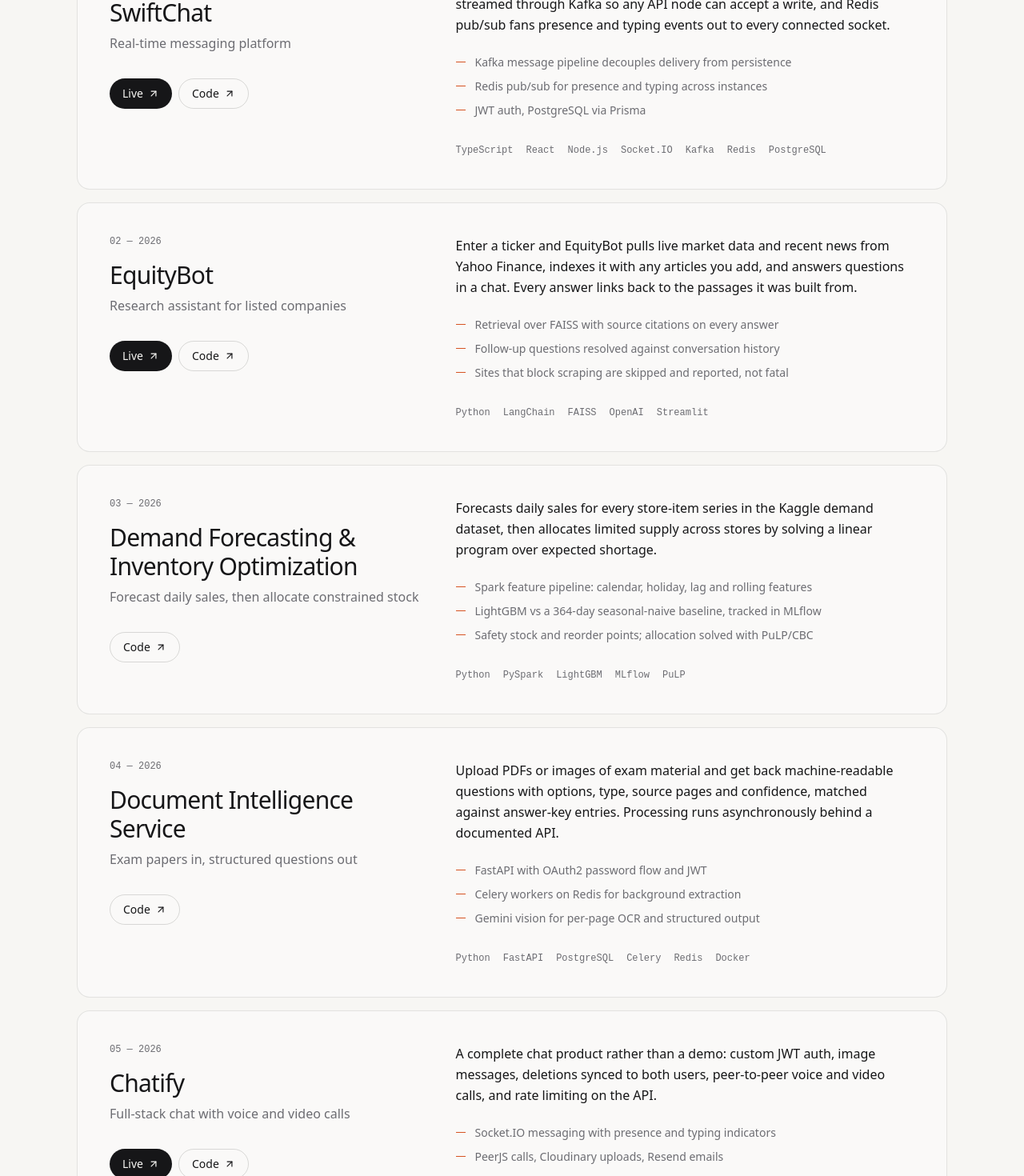
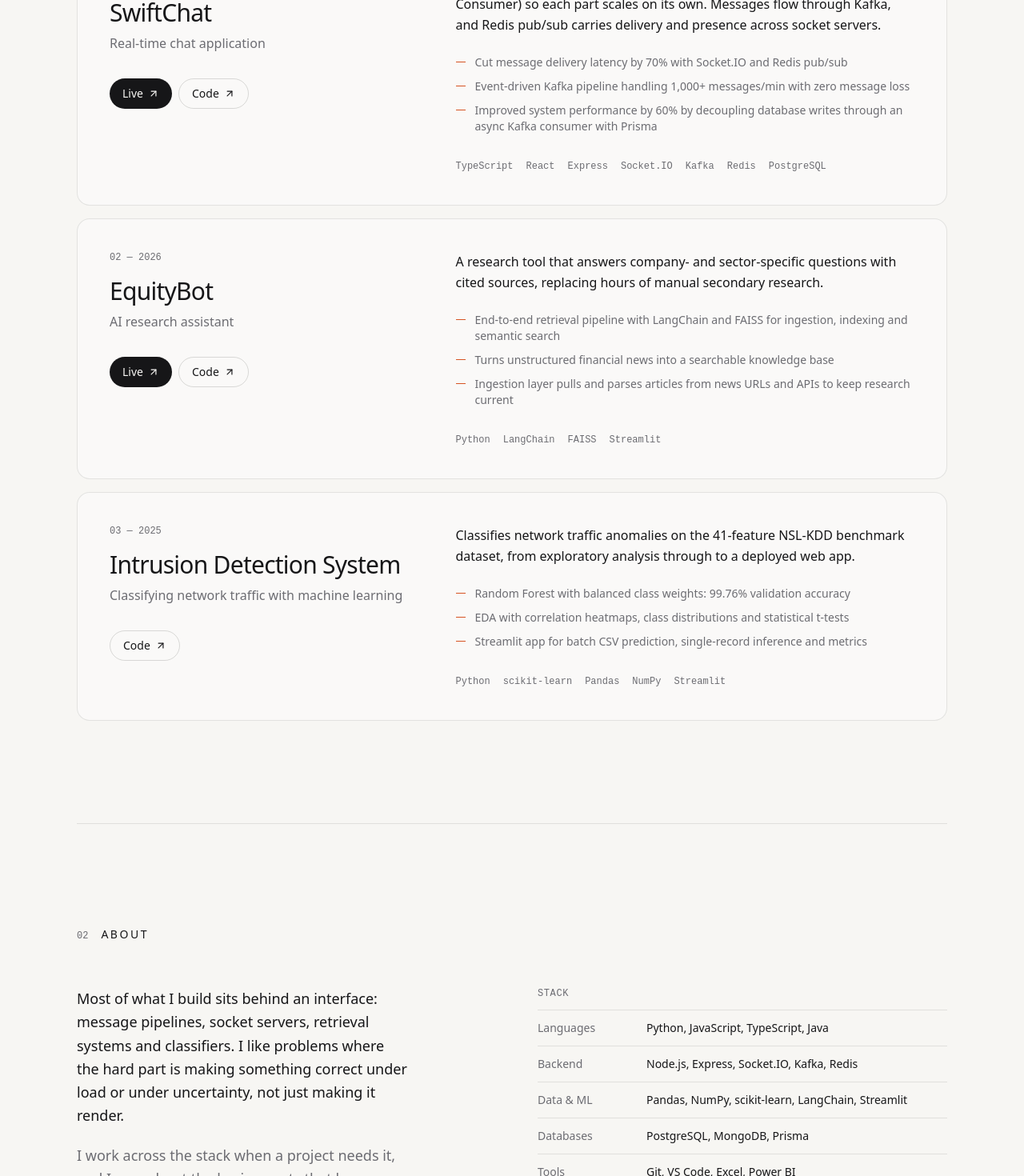
Before and after one commit to Nitesh1123/my_portfolio, a React (Vite) app: page / in a window 1280 px wide. Shown: the part 1280-2750 px from the top of the page at 80% size. Built offline with nearby package versions, Linux system fonts and the light colour scheme.

Commit message:
Show only the projects listed in the CV
Keep SwiftChat, EquityBot and the Intrusion Detection System with the
CV's descriptions, drop the extra projects section, and align the hero,
About text and skills with the CV.

```diff
--- a/index.html
+++ b/index.html
@@ -6,11 +6,11 @@
     <title>Nitesh Kumar — Software Engineer</title>
     <meta
       name="description"
-      content="Nitesh Kumar builds real-time backends, data pipelines and ML tools. Projects include SwiftChat, EquityBot and a demand forecasting pipeline."
+      content="Nitesh Kumar builds real-time backends and machine learning tools. Projects include SwiftChat, EquityBot and an ML intrusion detection system."
     />
     <meta name="theme-color" content="#0b0b0c" />
     <meta property="og:title" content="Nitesh Kumar — Software Engineer" />
-    <meta property="og:description" content="Real-time backends, data pipelines and ML tools." />
+    <meta property="og:description" content="Real-time backends and machine learning tools." />
     <meta property="og:type" content="website" />
     <link rel="icon" type="image/png" href="/favicon.png" />
     <link rel="apple-touch-icon" href="/favicon.png" />
--- a/src/App.tsx
+++ b/src/App.tsx
@@ -2,7 +2,6 @@ import { useEffect } from "react";
 import { Header } from "@/components/Header";
 import { Hero } from "@/components/Hero";
 import { Work } from "@/components/Work";
-import { Archive } from "@/components/Archive";
 import { About } from "@/components/About";
 import { Contact } from "@/components/Contact";
 
@@ -28,7 +27,6 @@ export default function App() {
       <main className="mx-auto max-w-page px-5 sm:px-8">
         <Hero />
         <Work />
-        <Archive />
         <About />
         <Contact />
       </main>
--- a/src/components/About.tsx
+++ b/src/components/About.tsx
@@ -4,17 +4,17 @@ import { Section } from "@/components/Section";
 
 export function About() {
   return (
-    <Section id="about" index="03" title="About">
+    <Section id="about" index="02" title="About">
       <div className="grid gap-16 md:grid-cols-12">
         <div className="reveal space-y-5 text-lg leading-relaxed md:col-span-5">
           <p>
-            Most of what I build sits behind an interface: message pipelines, background workers, retrieval systems and
-            forecasting models. I like problems where the hard part is making something correct under load or under
+            Most of what I build sits behind an interface: message pipelines, socket servers, retrieval systems and
+            classifiers. I like problems where the hard part is making something correct under load or under
             uncertainty, not just making it render.
           </p>
           <p className="text-muted">
             I work across the stack when a project needs it, and I care about the boring parts that keep a system
-            honest: clear failure modes, tracked experiments and baselines worth beating.
+            dependable: clear failure modes, honest evaluation and code someone else can pick up.
           </p>
         </div>
 
--- a/src/components/Contact.tsx
+++ b/src/components/Contact.tsx
@@ -20,7 +20,7 @@ export function Contact() {
   };
 
   return (
-    <Section id="contact" index="04" title="Contact">
+    <Section id="contact" index="03" title="Contact">
       <div className="reveal">
         <p className="max-w-3xl text-[clamp(2rem,5vw,4rem)] font-medium leading-[1.05] tracking-[-0.03em]">
           Have a role or a project in mind? I reply to every email.
--- a/src/components/Header.tsx
+++ b/src/components/Header.tsx
@@ -4,7 +4,6 @@ import { profile } from "@/data";
 
 const nav = [
   { id: "work", label: "Work" },
-  { id: "archive", label: "Archive" },
   { id: "about", label: "About" },
   { id: "contact", label: "Contact" },
 ];
--- a/src/components/Work.tsx
+++ b/src/components/Work.tsx
@@ -1,13 +1,13 @@
 import type { PointerEvent } from "react";
 import { ArrowUpRight } from "lucide-react";
-import { featured, type Project } from "@/data";
+import { projects, type Project } from "@/data";
 import { Section } from "@/components/Section";
 
 export function Work() {
   return (
-    <Section id="work" index="01" title="Selected work">
+    <Section id="work" index="01" title="Projects">
       <div className="space-y-4">
-        {featured.map((project, i) => (
+        {projects.map((project, i) => (
           <ProjectCard key={project.title} project={project} index={i + 1} />
         ))}
       </div>
@@ -46,7 +46,7 @@ function ProjectCard({ project, index }: { project: Project; index: number }) {
         <p className="leading-relaxed">{project.description}</p>
 
         <ul className="mt-6 space-y-2.5 text-sm text-muted">
-          {project.points?.map((point) => (
+          {project.points.map((point) => (
             <li key={point} className="flex gap-3">
               <span className="mt-[0.6em] h-px w-3 shrink-0 bg-accent" />
               {point}
--- a/src/data.ts
+++ b/src/data.ts
@@ -18,173 +18,66 @@ export type Project = {
   title: string;
   year: number;
   summary: string;
-  description?: string;
-  points?: string[];
+  description: string;
+  points: string[];
   stack: string[];
   code: string;
   live?: string;
 };
 
-export const featured: Project[] = [
+export const projects: Project[] = [
   {
     title: "SwiftChat",
     year: 2026,
-    summary: "Real-time messaging platform",
+    summary: "Real-time chat application",
     description:
-      "One-to-one and group chat built to scale horizontally: messages are streamed through Kafka so any API node can accept a write, and Redis pub/sub fans presence and typing events out to every connected socket.",
+      "A real-time chat system split into three microservices (API, Socket and Consumer) so each part scales on its own. Messages flow through Kafka, and Redis pub/sub carries delivery and presence across socket servers.",
     points: [
-      "Kafka message pipeline decouples delivery from persistence",
-      "Redis pub/sub for presence and typing across instances",
-      "JWT auth, PostgreSQL via Prisma",
+      "Cut message delivery latency by 70% with Socket.IO and Redis pub/sub",
+      "Event-driven Kafka pipeline handling 1,000+ messages/min with zero message loss",
+      "Improved system performance by 60% by decoupling database writes through an async Kafka consumer with Prisma",
     ],
-    stack: ["TypeScript", "React", "Node.js", "Socket.IO", "Kafka", "Redis", "PostgreSQL"],
+    stack: ["TypeScript", "React", "Express", "Socket.IO", "Kafka", "Redis", "PostgreSQL"],
     code: "https://github.com/Nitesh1123/SwiftChat",
     live: "https://swiftchat-app-nine.vercel.app",
   },
   {
     title: "EquityBot",
     year: 2026,
-    summary: "Research assistant for listed companies",
+    summary: "AI research assistant",
     description:
-      "Enter a ticker and EquityBot pulls live market data and recent news from Yahoo Finance, indexes it with any articles you add, and answers questions in a chat. Every answer links back to the passages it was built from.",
+      "A research tool that answers company- and sector-specific questions with cited sources, replacing hours of manual secondary research.",
     points: [
-      "Retrieval over FAISS with source citations on every answer",
-      "Follow-up questions resolved against conversation history",
-      "Sites that block scraping are skipped and reported, not fatal",
+      "End-to-end retrieval pipeline with LangChain and FAISS for ingestion, indexing and semantic search",
+      "Turns unstructured financial news into a searchable knowledge base",
+      "Ingestion layer pulls and parses articles from news URLs and APIs to keep research current",
     ],
-    stack: ["Python", "LangChain", "FAISS", "OpenAI", "Streamlit"],
+    stack: ["Python", "LangChain", "FAISS", "Streamlit"],
     code: "https://github.com/Nitesh1123/equity-research-tool",
     live: "https://equity-research-tool-7kkour4wxz3wuccdakcuhi.streamlit.app/",
   },
   {
-    title: "Demand Forecasting & Inventory Optimization",
-    year: 2026,
-    summary: "Forecast daily sales, then allocate constrained stock",
-    description:
-      "Forecasts daily sales for every store-item series in the Kaggle demand dataset, then allocates limited supply across stores by solving a linear program over expected shortage.",
-    points: [
-      "Spark feature pipeline: calendar, holiday, lag and rolling features",
-      "LightGBM vs a 364-day seasonal-naive baseline, tracked in MLflow",
-      "Safety stock and reorder points; allocation solved with PuLP/CBC",
-    ],
-    stack: ["Python", "PySpark", "LightGBM", "MLflow", "PuLP"],
-    code: "https://github.com/Nitesh1123/demand-forecasting-inventory-optimization",
-  },
-  {
-    title: "Document Intelligence Service",
-    year: 2026,
-    summary: "Exam papers in, structured questions out",
-    description:
-      "Upload PDFs or images of exam material and get back machine-readable questions with options, type, source pages and confidence, matched against answer-key entries. Processing runs asynchronously behind a documented API.",
-    points: [
-      "FastAPI with OAuth2 password flow and JWT",
-      "Celery workers on Redis for background extraction",
-      "Gemini vision for per-page OCR and structured output",
-    ],
-    stack: ["Python", "FastAPI", "PostgreSQL", "Celery", "Redis", "Docker"],
-    code: "https://github.com/Nitesh1123/sample",
-  },
-  {
-    title: "Chatify",
-    year: 2026,
-    summary: "Full-stack chat with voice and video calls",
-    description:
-      "A complete chat product rather than a demo: custom JWT auth, image messages, deletions synced to both users, peer-to-peer voice and video calls, and rate limiting on the API.",
-    points: [
-      "Socket.IO messaging with presence and typing indicators",
-      "PeerJS calls, Cloudinary uploads, Resend emails",
-      "Arcjet rate limiting, Helmet headers, input validation",
-    ],
-    stack: ["React", "Node.js", "Express", "MongoDB", "Socket.IO", "Zustand"],
-    code: "https://github.com/Nitesh1123/ChatApplication",
-    live: "https://chat-application-six-sooty.vercel.app",
-  },
-  {
     title: "Intrusion Detection System",
     year: 2025,
-    summary: "Classifying network traffic on NSL-KDD",
+    summary: "Classifying network traffic with machine learning",
     description:
-      "A Random Forest classifier that separates normal from malicious network traffic, with preprocessing, EDA and evaluation, served through a Streamlit app for interactive predictions.",
-    points: ["99.76% accuracy on the NSL-KDD test split", "Feature encoding and scaling pipeline", "Streamlit front end with visualisations"],
-    stack: ["Python", "scikit-learn", "Pandas", "Streamlit"],
+      "Classifies network traffic anomalies on the 41-feature NSL-KDD benchmark dataset, from exploratory analysis through to a deployed web app.",
+    points: [
+      "Random Forest with balanced class weights: 99.76% validation accuracy",
+      "EDA with correlation heatmaps, class distributions and statistical t-tests",
+      "Streamlit app for batch CSV prediction, single-record inference and metrics",
+    ],
+    stack: ["Python", "scikit-learn", "Pandas", "NumPy", "Streamlit"],
     code: "https://github.com/Nitesh1123/Enhancing-Intrusion-Detection-Systems-Project",
   },
 ];
 
-export const archive: Project[] = [
-  {
-    title: "Safe Habits Challenge",
-    year: 2026,
-    summary: "Timed, three-level quiz on behaviour-based safety",
-    stack: ["JavaScript", "HTML", "CSS"],
-    code: "https://github.com/Nitesh1123/safe-habits-quiz",
-    live: "https://nitesh1123.github.io/safe-habits-quiz/",
-  },
-  {
-    title: "Persona Insights",
-    year: 2026,
-    summary: "Big Five personality assessment site",
-    stack: ["JavaScript", "HTML", "CSS"],
-    code: "https://github.com/Nitesh1123/persona-insights",
-  },
-  {
-    title: "Retail Orders Analytics",
-    year: 2026,
-    summary: "Pandas ETL into SQL Server, T-SQL analysis, Power BI dashboard",
-    stack: ["Python", "SQL Server", "Power BI"],
-    code: "https://github.com/Nitesh1123/Retail-Orders-Analysis-with-SQL-Python",
-  },
-  {
-    title: "Shared Expenses",
-    year: 2026,
-    summary: "Traceable expense tracker for flatmates",
-    stack: ["React", "Express", "Prisma", "PostgreSQL"],
-    code: "https://github.com/Nitesh1123/shared-expenses",
-  },
-  {
-    title: "Music Habits & Student Focus",
-    year: 2025,
-    summary: "Predicting focus and grades from survey data (n=500)",
-    stack: ["Python", "scikit-learn", "Jupyter"],
-    code: "https://github.com/Nitesh1123/ML_PROJECT",
-  },
-  {
-    title: "E-commerce with Recommendations",
-    year: 2025,
-    summary: "Store API with a TF-IDF product recommender on the Olist dataset",
-    stack: ["Node.js", "MongoDB", "Flask", "scikit-learn"],
-    code: "https://github.com/Nitesh1123/ecommerce-project",
-  },
-  {
-    title: "Public Speaking Trainer",
-    year: 2025,
-    summary: "Feedback on tone, clarity and pacing from the browser mic",
-    stack: ["FastAPI", "JavaScript"],
-    code: "https://github.com/Nitesh1123/Chatbot",
-  },
-  {
-    title: "DEVdrive",
-    year: 2024,
-    summary: "Student hub with LeetCode leaderboard, exams and messaging",
-    stack: ["Next.js", "MongoDB", "Socket.IO"],
-    code: "https://github.com/Nitesh1123/DEVdrive",
-  },
-  {
-    title: "Hospital Appointment Allocation",
-    year: 2024,
-    summary: "Hackathon prototype for doctor availability and booking",
-    stack: ["HTML", "CSS"],
-    code: "https://github.com/Nitesh1123/Hackathon",
-  },
-];
-
 export const stack = [
-  { label: "Languages", items: "TypeScript, JavaScript, Python, Java, SQL" },
-  { label: "Backend", items: "Node.js, Express, FastAPI, Socket.IO, Kafka, Redis, Celery" },
-  { label: "Data & ML", items: "Pandas, scikit-learn, LightGBM, PySpark, MLflow, LangChain, FAISS" },
-  { label: "Frontend", items: "React, Next.js, Tailwind CSS" },
-  { label: "Storage", items: "PostgreSQL, MongoDB, SQL Server, Prisma" },
-  { label: "Tooling", items: "Git, Docker, Power BI" },
+  { label: "Languages", items: "Python, JavaScript, TypeScript, Java" },
+  { label: "Backend", items: "Node.js, Express, Socket.IO, Kafka, Redis" },
+  { label: "Data & ML", items: "Pandas, NumPy, scikit-learn, LangChain, Streamlit" },
+  { label: "Databases", items: "PostgreSQL, MongoDB, Prisma" },
+  { label: "Tools", items: "Git, VS Code, Excel, Power BI" },
 ];
 
 export const education = [
```
Also changed, not shown: src/components/Archive.tsx (deleted, +0 -33 lines), src/components/Hero.tsx (+4 -4 lines).
